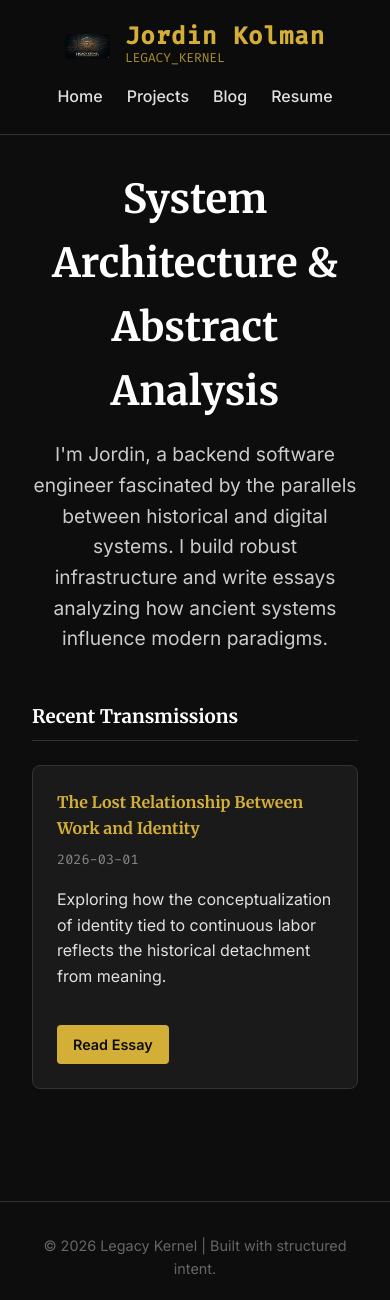
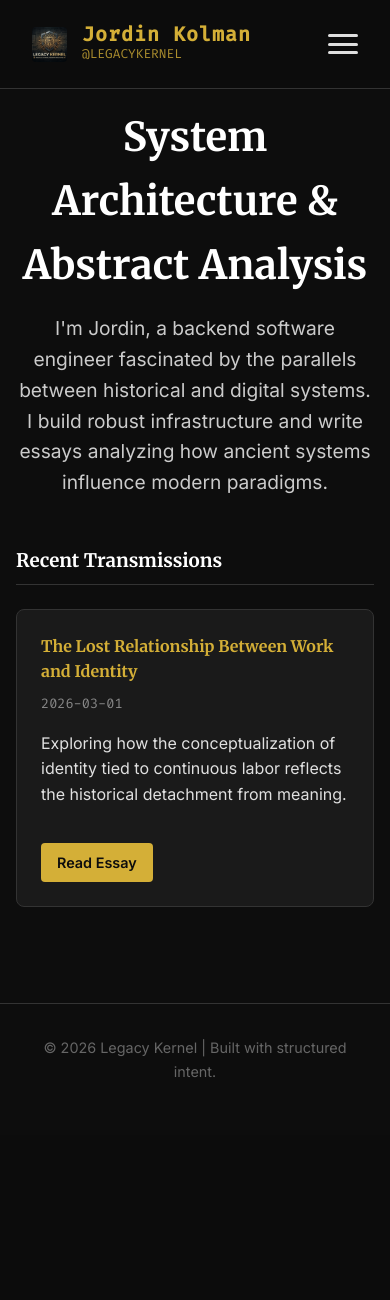
Before and after one commit to jordinkolman/portfolio, a Flask app: page / in a window 390 px wide. Shown: the top 1300 px of the page. After the commit the page ends 1077 px from the top, so only its background shows below. Run offline with Flask 3, Linux system fonts and the light colour scheme.

Commit message:
fixed formatting on mobile

```diff
--- a/static/css/style.css
+++ b/static/css/style.css
@@ -286,17 +286,81 @@ footer {
     to { opacity: 1; transform: translateY(0); }
 }
 
+/* =========================================
+   Hamburger Menu
+   ========================================= */
+.menu-toggle {
+    display: none;
+    flex-direction: column;
+    justify-content: space-around;
+    width: 30px;
+    height: 25px;
+    background: transparent;
+    border: none;
+    cursor: pointer;
+    z-index: 101;
+}
+
+.menu-toggle .bar {
+    width: 30px;
+    height: 3px;
+    background-color: var(--text-color);
+    border-radius: 5px;
+    transition: all 0.3s ease-in-out;
+}
+
+.menu-toggle.active .bar:nth-child(1) {
+    transform: translateY(11px) rotate(45deg);
+}
+.menu-toggle.active .bar:nth-child(2) {
+    opacity: 0;
+}
+.menu-toggle.active .bar:nth-child(3) {
+    transform: translateY(-11px) rotate(-45deg);
+}
+
 /* Responsive */
-@media (max-width: 768px) {
+@media (max-width: 1024px) {
     .header {
+        flex-wrap: wrap;
+    }
+
+    .menu-toggle {
+        display: flex;
+    }
+
+    .nav-links {
+        display: none;
         flex-direction: column;
+        width: 100%;
+        margin-top: 1rem;
+        text-align: center;
         gap: 1rem;
     }
+
+    .nav-links.active {
+        display: flex;
+        padding-bottom: 1rem;
+    }
+
     .markdown-content {
         padding: 1.5rem;
     }
+
     .grid-list {
         grid-template-columns: 1fr;
+    }
+}
+
+@media (max-width: 414px) {
+    .site-title {
+        font-size: 1.25rem;
+    }
+    .logo-img {
+        width: 35px;
+    }
+    .container {
+        padding: 1rem;
     }
 }
 
--- a/templates/base.html
+++ b/templates/base.html
@@ -20,9 +20,14 @@
             <img src="{{ url_for('static', filename='assets/legacy-kernel-logo.png') }}" alt="Legacy Kernel Logo" class="logo-img" onerror="this.style.display='none'">
             <div style="display: flex; flex-direction: column;">
                 <h1 class="site-title" style="line-height: 1;">Jordin Kolman</h1>
-                <span style="font-family: var(--font-mono); font-size: 0.8rem; color: var(--accent-color); opacity: 0.8;">LEGACY_KERNEL</span>
+                <span style="font-family: var(--font-mono); font-size: 0.8rem; color: var(--accent-color); opacity: 0.8;">@LEGACYKERNEL</span>
             </div>
         </div>
+        <button class="menu-toggle" aria-label="Toggle navigation">
+            <span class="bar"></span>
+            <span class="bar"></span>
+            <span class="bar"></span>
+        </button>
         <nav class="nav-links">
             <a href="{{ url_for('home') }}">Home</a>
             <a href="{{ url_for('projects') }}">Projects</a>
@@ -38,5 +43,19 @@
     <footer>
         <p>&copy; 2026 Legacy Kernel | Built with structured intent.</p>
     </footer>
+
+    <script>
+        document.addEventListener('DOMContentLoaded', () => {
+            const menuToggle = document.querySelector('.menu-toggle');
+            const navLinks = document.querySelector('.nav-links');
+
+            if (menuToggle && navLinks) {
+                menuToggle.addEventListener('click', () => {
+                    navLinks.classList.toggle('active');
+                    menuToggle.classList.toggle('active'); // Optional: for animating the hamburger icon itself
+                });
+            }
+        });
+    </script>
 </body>
 </html>
```
Also changed, not shown: static/assets/legacy-kernel-logo.png.
